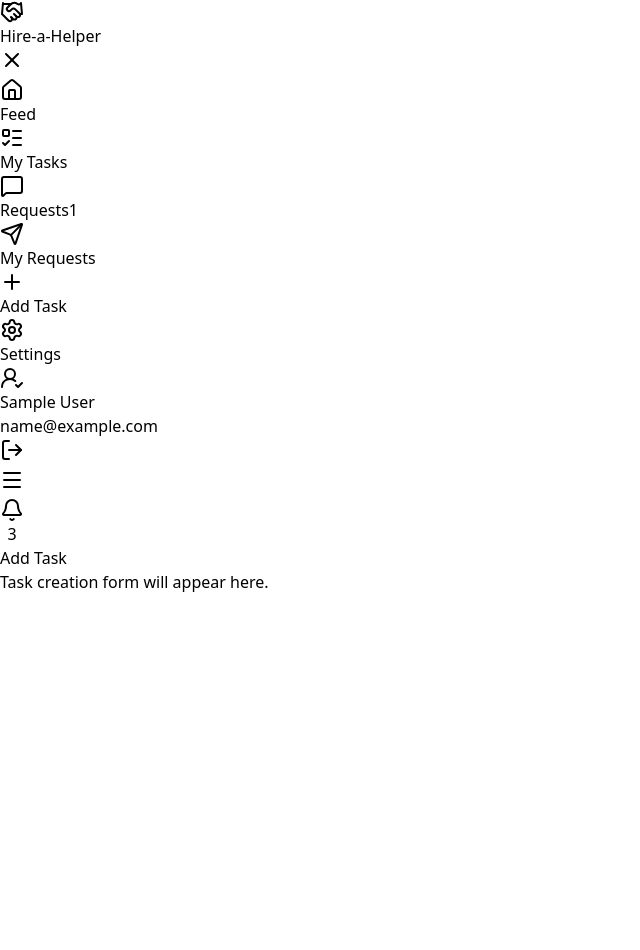
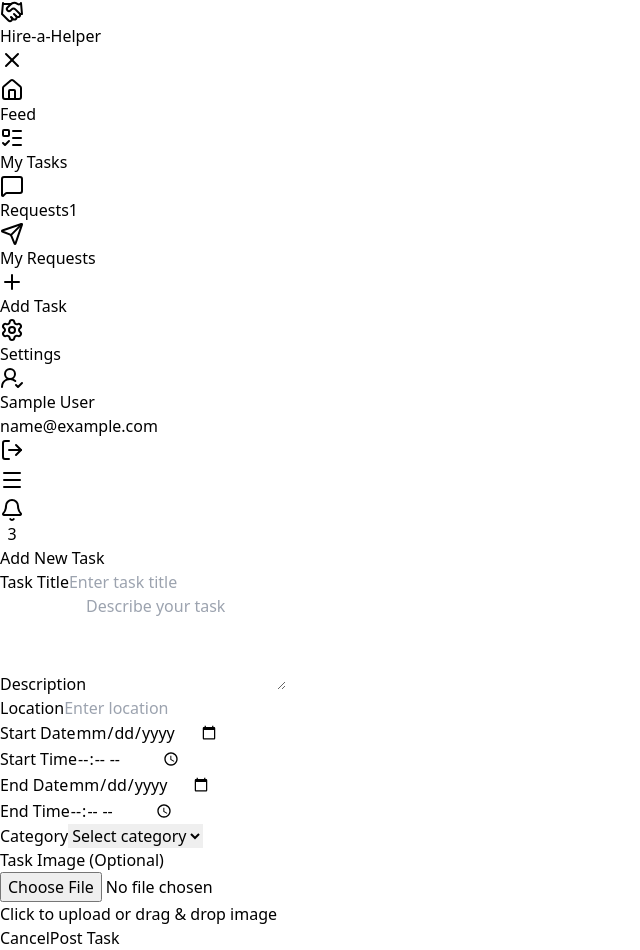
Before and after one commit to springboard-mentor-batch13/HireHelper-Batch2, a Next.js app in the folder frontend/: page /dashboard/add-task in a window 1280 px wide. Shown: the whole page, without its empty margins (0-640 px from the left). Before the commit the page ends 800 px from the top, so only its background shows below. Built offline with nearby package versions, Linux system fonts and the light colour scheme; sample sign-in values are in the browser's storage.

Commit message:
Updated add-task page by Shrabani Jena

```diff
--- a/frontend/app/dashboard/add-task/page.tsx
+++ b/frontend/app/dashboard/add-task/page.tsx
@@ -1,8 +1,177 @@
+"use client";
+
+import { useState } from "react";
+import { useRouter } from "next/navigation";
+
 export default function AddTaskPage() {
+  const router = useRouter();
+  const [imagePreview, setImagePreview] = useState<string | null>(null);
+
+  const handleImageChange = (e: React.ChangeEvent<HTMLInputElement>) => {
+    const file = e.target.files?.[0];
+    if (file) {
+      setImagePreview(URL.createObjectURL(file));
+    }
+  };
+
+  const handleSubmit = (e: React.FormEvent) => {
+    e.preventDefault();
+    alert("Task Added Successfully!");
+    router.push("/dashboard/feed");
+  };
+
   return (
-    <div>
-      <h1 className="text-2xl font-bold mb-4">Add Task</h1>
-      <p className="text-gray-400">Task creation form will appear here.</p>
+    <div className="min-h-screen bg-gray-100 p-6">
+      <div className="max-w-3xl mx-auto bg-white shadow-lg rounded-2xl p-8">
+        <h2 className="text-2xl font-bold mb-6">Add New Task</h2>
+
+        <form onSubmit={handleSubmit} className="space-y-5">
+          {/* Title */}
+          <div>
+            <label className="block text-sm font-medium mb-1">
+              Task Title
+            </label>
+            <input
+              type="text"
+              required
+              className="w-full border rounded-lg p-3 focus:ring-2 focus:ring-blue-500 outline-none"
+              placeholder="Enter task title"
+            />
+          </div>
+
+          {/* Description */}
+          <div>
+            <label className="block text-sm font-medium mb-1">
+              Description
+            </label>
+            <textarea
+              required
+              rows={4}
+              className="w-full border rounded-lg p-3 focus:ring-2 focus:ring-blue-500 outline-none"
+              placeholder="Describe your task"
+            />
+          </div>
+
+          {/* Location */}
+          <div>
+            <label className="block text-sm font-medium mb-1">
+              Location
+            </label>
+            <input
+              type="text"
+              className="w-full border rounded-lg p-3 focus:ring-2 focus:ring-blue-500 outline-none"
+              placeholder="Enter location"
+            />
+          </div>
+
+          {/* Date & Time */}
+          <div className="grid grid-cols-2 gap-4">
+            <div>
+              <label className="block text-sm font-medium mb-1">
+                Start Date
+              </label>
+              <input
+                type="date"
+                className="w-full border rounded-lg p-3"
+              />
+            </div>
+
+            <div>
+              <label className="block text-sm font-medium mb-1">
+                Start Time
+              </label>
+              <input
+                type="time"
+                className="w-full border rounded-lg p-3"
+              />
+            </div>
+          </div>
+
+          <div className="grid grid-cols-2 gap-4">
+            <div>
+              <label className="block text-sm font-medium mb-1">
+                End Date
+              </label>
+              <input
+                type="date"
+                className="w-full border rounded-lg p-3"
+              />
+            </div>
+
+            <div>
+              <label className="block text-sm font-medium mb-1">
+                End Time
+              </label>
+              <input
+                type="time"
+                className="w-full border rounded-lg p-3"
+              />
+            </div>
+          </div>
+
+          {/* Category */}
+          <div>
+            <label className="block text-sm font-medium mb-1">
+              Category
+            </label>
+            <select className="w-full border rounded-lg p-3">
+              <option>Select category</option>
+              <option>Cleaning</option>
+              <option>Delivery</option>
+              <option>Repair</option>
+              <option>Other</option>
+            </select>
+          </div>
+
+          {/* Image Upload */}
+          <div>
+            <label className="block text-sm font-medium mb-2">
+              Task Image (Optional)
+            </label>
+
+            <div className="border-2 border-dashed rounded-xl p-6 text-center cursor-pointer hover:bg-gray-50 transition">
+              <input
+                type="file"
+                accept="image/*"
+                onChange={handleImageChange}
+                className="hidden"
+                id="fileUpload"
+              />
+              <label htmlFor="fileUpload" className="cursor-pointer">
+                {imagePreview ? (
+                  <img
+                    src={imagePreview}
+                    alt="Preview"
+                    className="mx-auto h-40 object-contain"
+                  />
+                ) : (
+                  <p className="text-gray-500">
+                    Click to upload or drag & drop image
+                  </p>
+                )}
+              </label>
+            </div>
+          </div>
+
+          {/* Buttons */}
+          <div className="flex justify-end gap-4 pt-4">
+            <button
+              type="button"
+              onClick={() => router.back()}
+              className="px-6 py-2 border rounded-lg"
+            >
+              Cancel
+            </button>
+
+            <button
+              type="submit"
+              className="px-6 py-2 bg-blue-600 text-white rounded-lg hover:bg-blue-700 transition"
+            >
+              Post Task
+            </button>
+          </div>
+        </form>
+      </div>
     </div>
   );
 }
```
